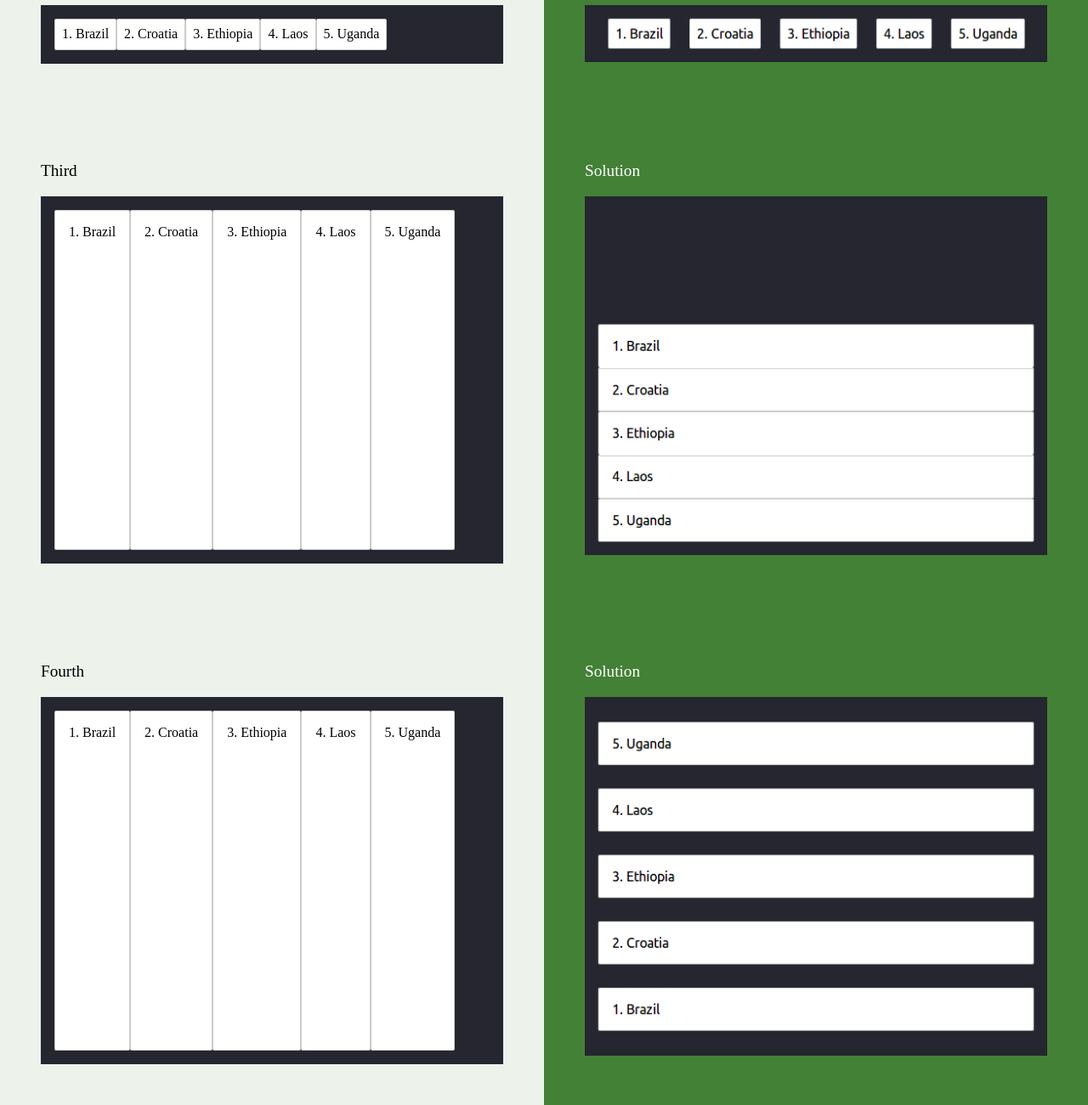
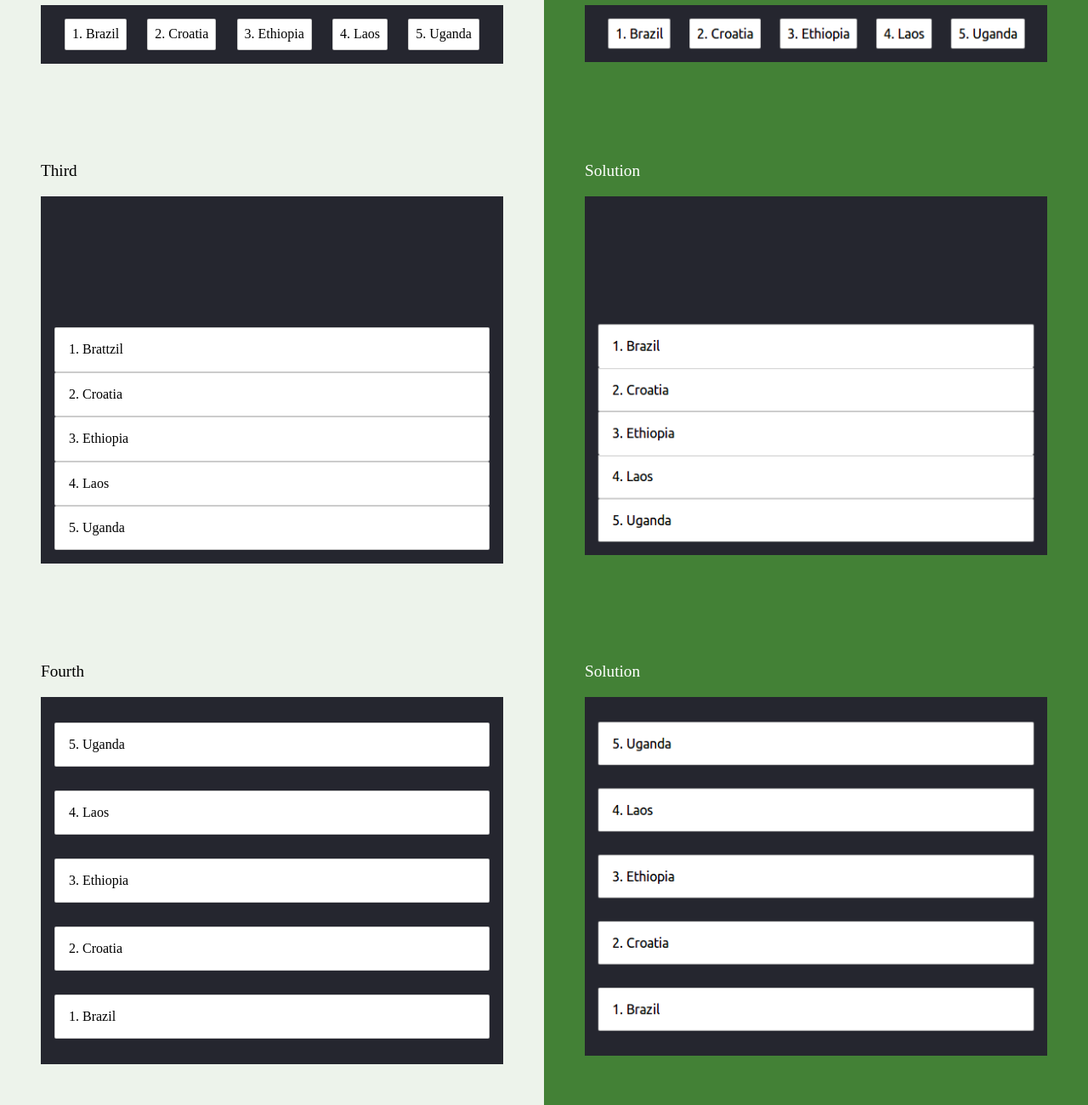
Before and after one commit to EssamShadadi/HTML-CSS-Git-Exercise, a website: page week-2/12-justify-content/index.html in a window 1280 px wide. Shown: the part 526-1826 px from the top of the page at 85% size. Drawn offline with Linux system fonts and the light colour scheme.

Commit message:
Completed 12-justify-content

```diff
--- a/week-2/12-justify-content/flexbox.css
+++ b/week-2/12-justify-content/flexbox.css
@@ -7,3 +7,17 @@
 }
 
 /* Add your own CSS code below */
+.countries--first{
+  justify-content:right;
+}
+.countries--second{
+justify-content: space-around;
+}
+.countries--third{
+  flex-direction: column;
+   justify-content: flex-end;
+  }
+  .countries--fourth {
+    flex-direction: column-reverse;
+    justify-content: space-around;
+  }
--- a/week-2/12-justify-content/index.html
+++ b/week-2/12-justify-content/index.html
@@ -57,7 +57,7 @@
         <div class="exercise">
           <h2 class="exercise__title">Third</h2>
           <ul class="countries countries--tall countries--third">
-            <li class="country">1. Brazil</li>
+            <li class="country">1. Brattzil</li>
             <li class="country">2. Croatia</li>
             <li class="country">3. Ethiopia</li>
             <li class="country">4. Laos</li>
```
